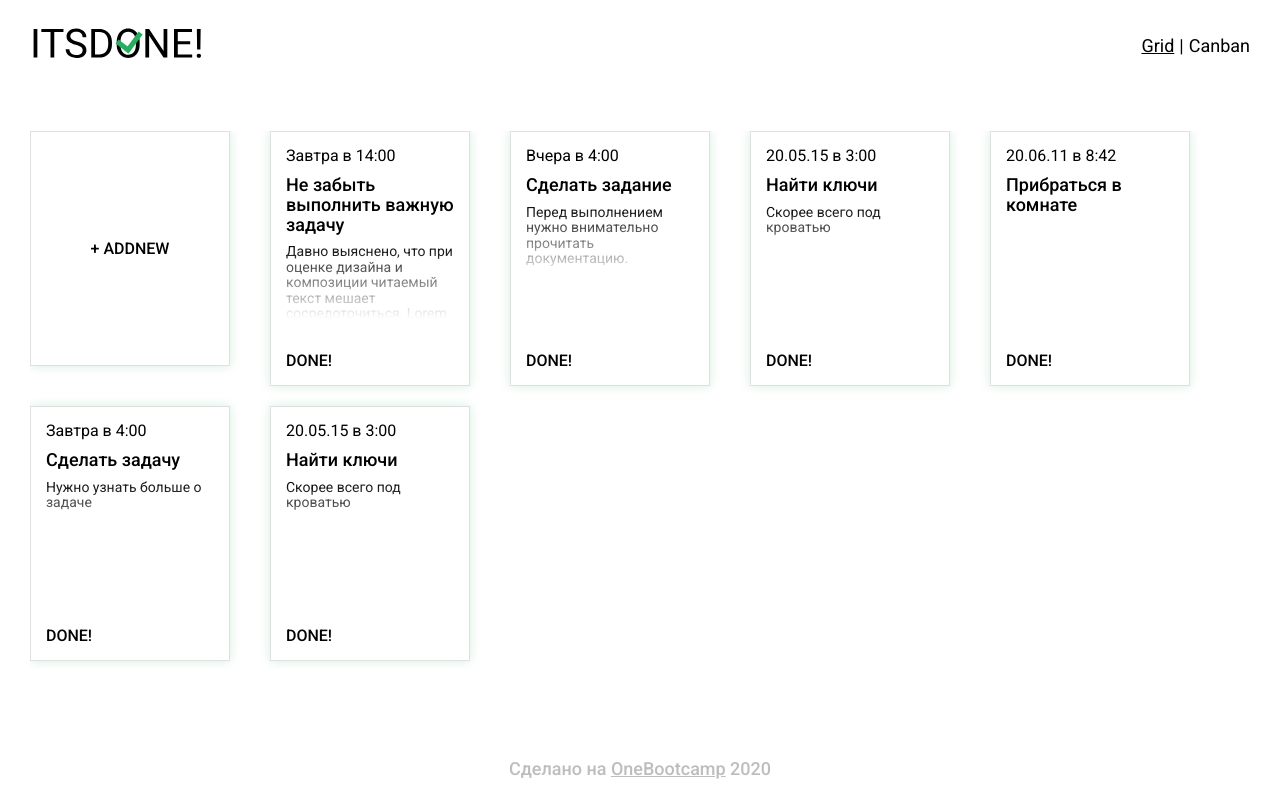
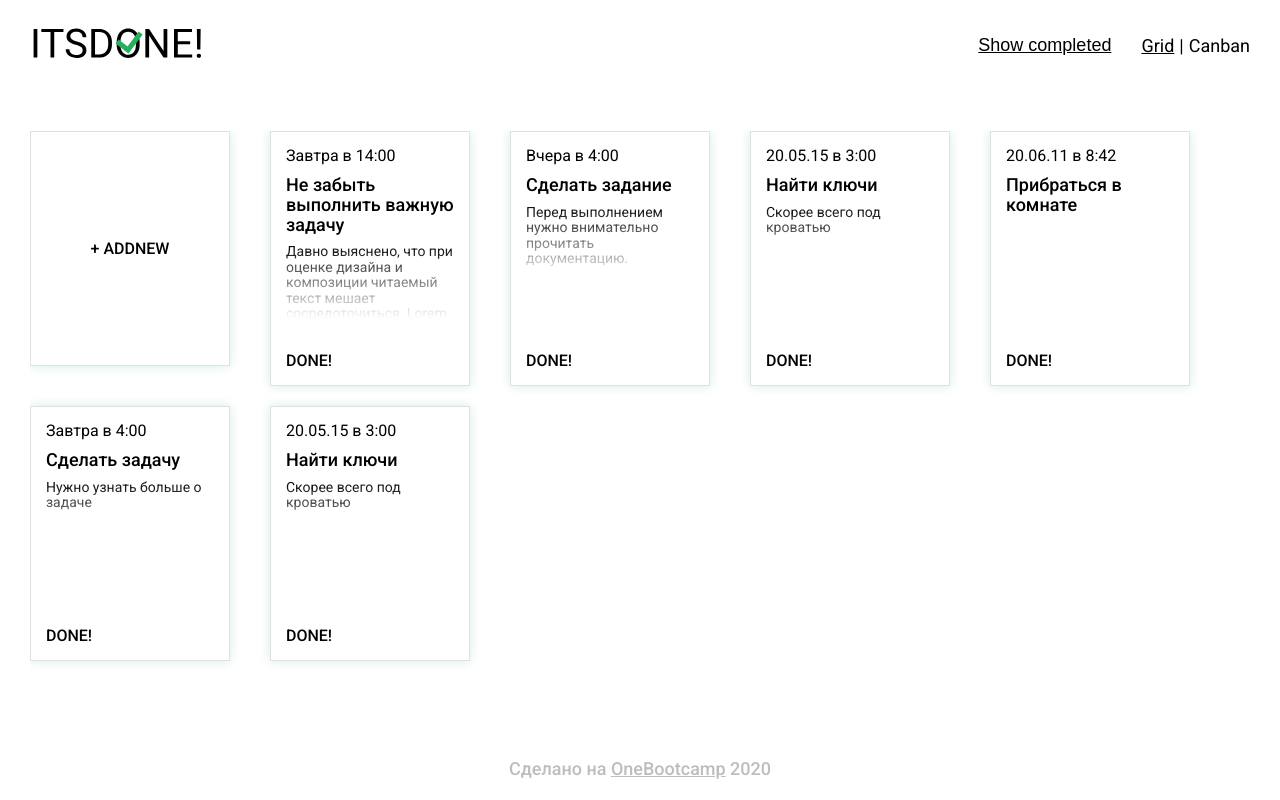
Before and after one commit to OneBootcamp-1-0/itsdone-1, a React app: page /grid in a window 1280 px wide. Built offline with nearby package versions, Linux system fonts and the light colour scheme.

Commit message:
created function for show completed button

```diff
--- a/src/App.jsx
+++ b/src/App.jsx
@@ -1,4 +1,4 @@
-import React from 'react';
+import React, { useState } from 'react';
 import './index.css';
 import css from './App.css';
 import Header from './components/Header/Header.jsx';
@@ -10,14 +10,15 @@ import { Redirect, Route, Switch } from 'react-router-dom';
 
 const App = props => {
   const { onCardEdit, cards, columns } = props;
+  const [hideCompleted, setHideCompleted] = useState(false);
 
   return (
     <div className={css.page}>
-      <Header />
+      <Header setHideCompleted={setHideCompleted}/>
       <Board>
         <Switch>
           <Route exact path="/canban" render={() => <Canban onCardEdit={onCardEdit} columns={columns} cards={cards}/>} />
-          <Route exact path="/grid" render={() => <Grid onCardEdit={onCardEdit} cards={cards} />} />
+          <Route exact path="/grid" render={() => <Grid hideCompleted={hideCompleted} onCardEdit={onCardEdit} cards={cards} />} />
           <Route path="/" render={() => <Redirect to="/grid" />} />
         </Switch>
       </Board>
--- a/src/components/Header/Header.jsx
+++ b/src/components/Header/Header.jsx
@@ -3,9 +3,12 @@ import css from './Header.css';
 import logo from '../../img/logo.svg';
 import { NavLink, useHistory } from 'react-router-dom';
 
-const Header = () => {
+const Header = (props) => {
+  const {setHideCompleted} = props;
+
   const history = useHistory();
   const [ activeLink, setActiveLink ] = useState(history.location.pathname.slice(1) || 'grid');
+  const [showCompletedBtn, setShowCompletedBtn] = useState(false);
 
   const onGridLinkClick = () => {
     if (activeLink === 'canban') {
@@ -21,11 +24,17 @@ const Header = () => {
     }
   };
 
+  const onButtonShowClick = () => {
+    setShowCompletedBtn(!showCompletedBtn);
+    setHideCompleted(!showCompletedBtn);
+  };
+
   return (
     <header className={css.header}>
       <div className={css.header__logo}>
         <img src={logo} width='172' height='48' alt='It`s done!'></img>
       </div>
+      <button onClick={onButtonShowClick} type='button' className={css.button_show}>{showCompletedBtn ? 'Hide completed' : 'Show completed'}</button>
       <div>
         <NavLink data-active-link={activeLink === 'grid' ? true : false} onClick={onGridLinkClick} className={`${css.nav_link} ${css.nav_link_active}`} to='/grid'>Grid</NavLink>
         <NavLink data-active-link={activeLink === 'canban' ? true : false} onClick={onCanbanLinkClick} className={css.nav_link} to='/canban'>Canban</NavLink>
```
